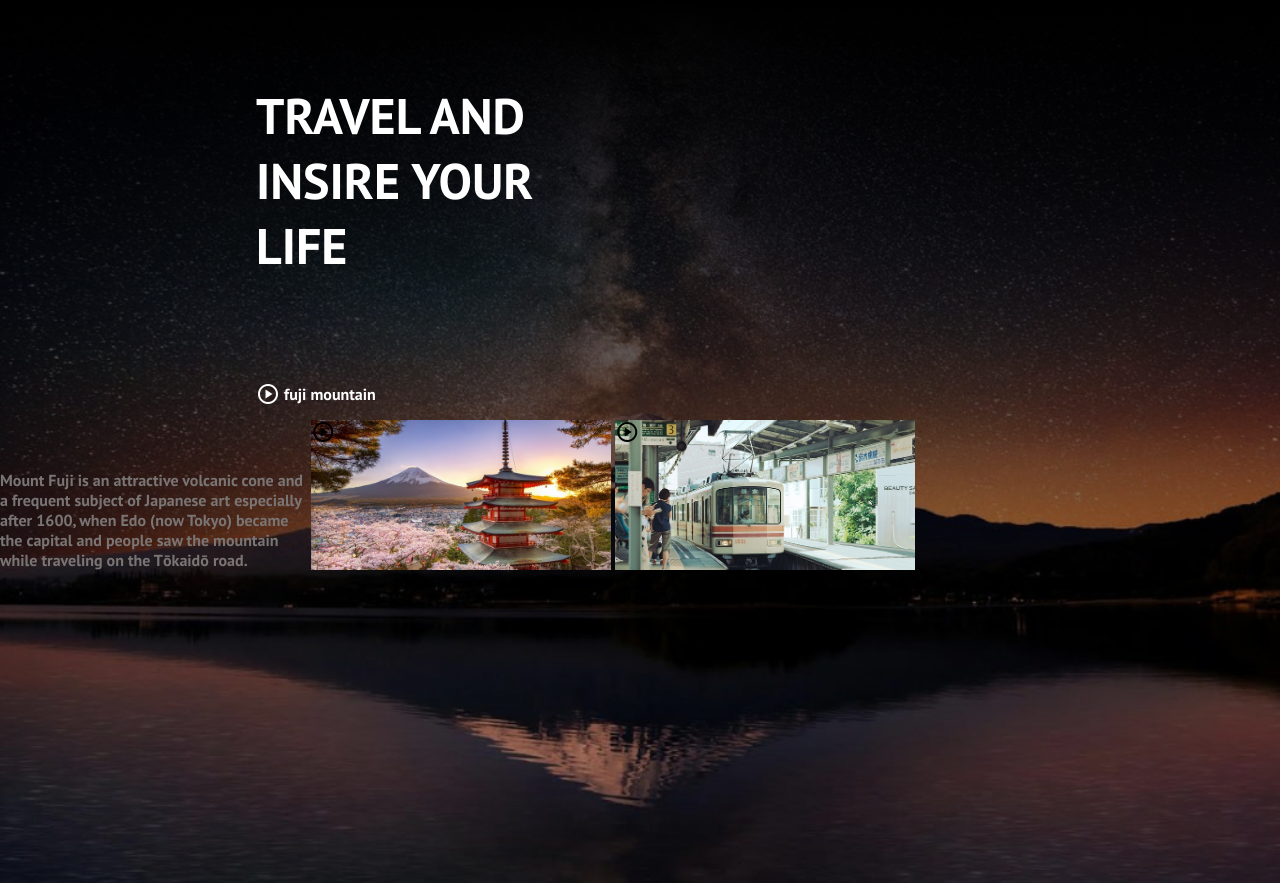
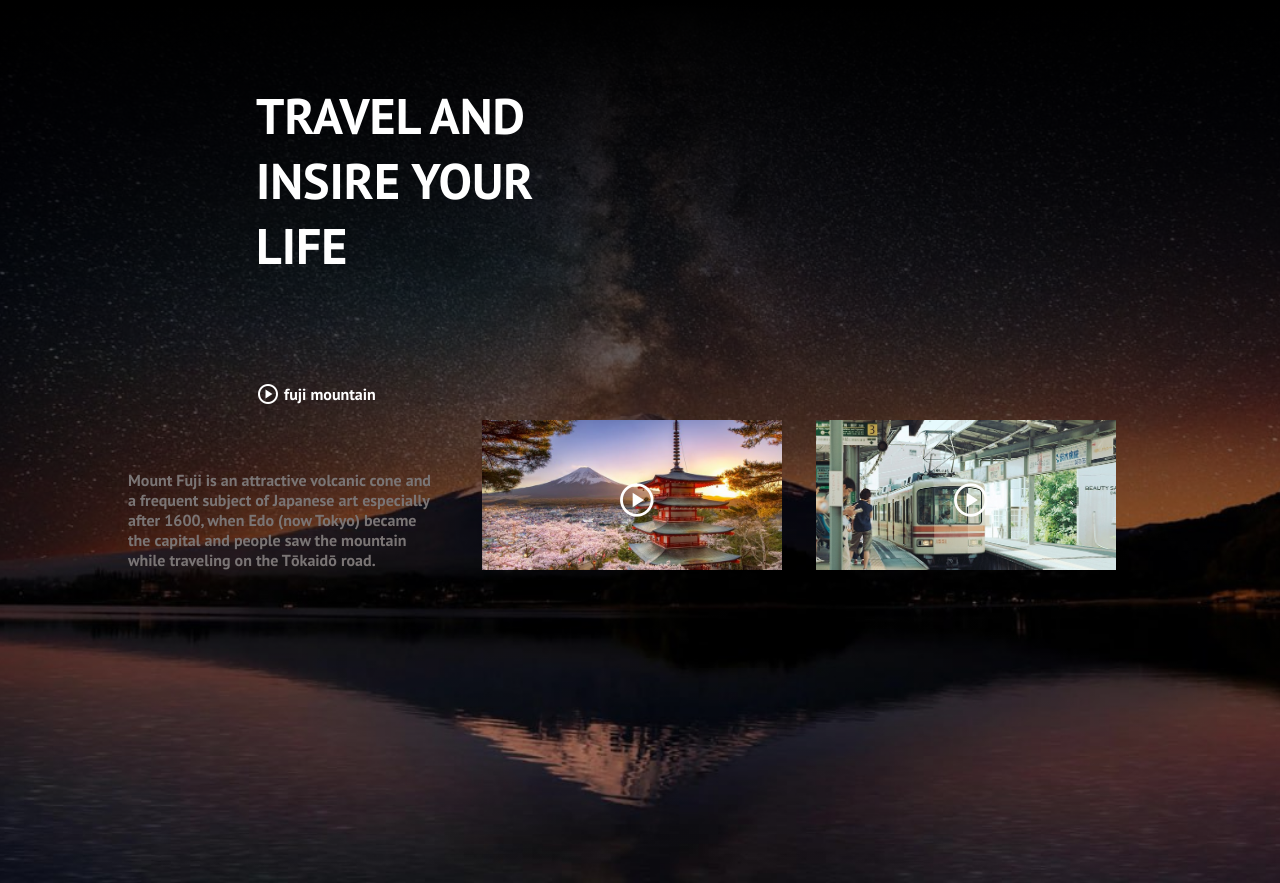
Before and after one commit to Maribehzadi/mari-project, a plain HTML site: page CSS/css layout project/index.html in a window 1280 px wide. Shown: the part 1757-2640 px from the top of the page. Drawn offline with nearby package versions, Linux system fonts and the light colour scheme.

Commit message:
css layout project

```diff
--- a/CSS/css layout project/style.css
+++ b/CSS/css layout project/style.css
@@ -229,7 +229,7 @@ section.tourist {
 }
 .mountain-bottm {
   width: 80%;
-  display: inline-block;
+
   margin: auto;
 }
 .mountain-bottm-text {
@@ -240,11 +240,13 @@ section.tourist {
 .mountain-bottm-img div {
   margin: auto;
   display: inline-block;
+  margin-right: 30px;
 }
 .mountain-bottm-img {
   width: 69%;
   vertical-align: bottom;
   display: inline-block;
+  text-align: right;
 }
 .mountain-bottm-img-box1 {
   width: 300px;
@@ -262,3 +264,8 @@ section.tourist {
   background-size: cover;
   display: inline-block;
 }
+.mountain-bottm-img .material-symbols-outlined {
+  font-size: 40px;
+  color: white;
+  margin: 60px 125px;
+}
```
